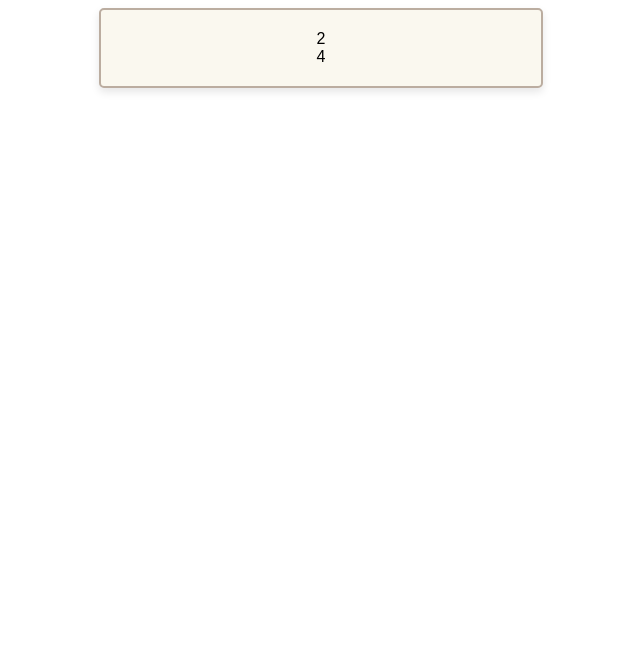
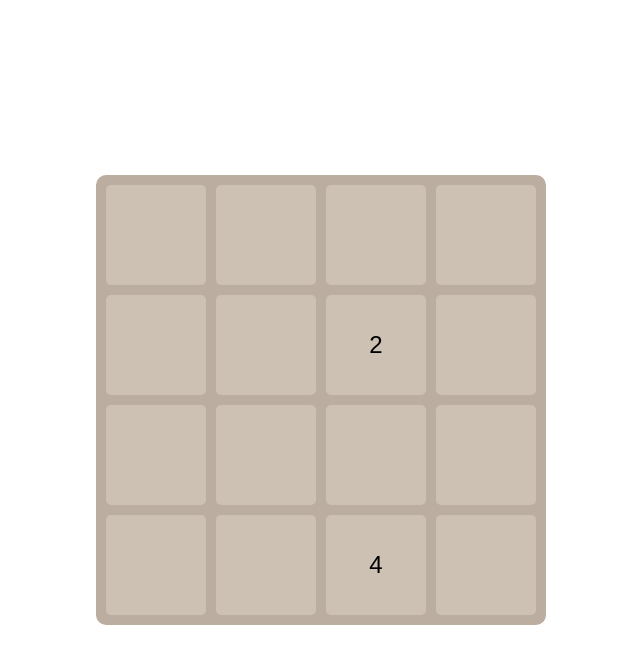
Before and after one commit to JThippa/2048game, a plain HTML site: page index.html in a window 1280 px wide. Shown: the whole page, without its empty margins (319-959 px from the left). Drawn offline with Linux system fonts and the light colour scheme.

Commit message:
Update styles.css

```diff
--- a/styles.css
+++ b/styles.css
@@ -1,11 +1,31 @@
-.container {
-    width: 400px;
-    margin: 0 auto;
-    padding: 20px;
-    background-color: #FAF8EF;
-    border: 2px solid #BBADA0;
-    border-radius: 5px;
-    box-shadow: 0px 4px 8px rgba(0, 0, 0, 0.1);
-    text-align: center;
+body {
+    margin: 0;
+    padding: 0;
     font-family: Arial, sans-serif;
 }
+
+.container {
+    display: flex;
+    justify-content: center;
+    align-items: center;
+    height: 100vh;
+}
+
+.grid-container {
+    display: grid;
+    grid-template-columns: repeat(4, 100px);
+    grid-template-rows: repeat(4, 100px);
+    gap: 10px;
+    background-color: #BBADA0;
+    padding: 10px;
+    border-radius: 10px;
+}
+
+.tile {
+    display: flex;
+    justify-content: center;
+    align-items: center;
+    font-size: 24px;
+    background-color: #CDC1B4;
+    border-radius: 5px;
+}
```
